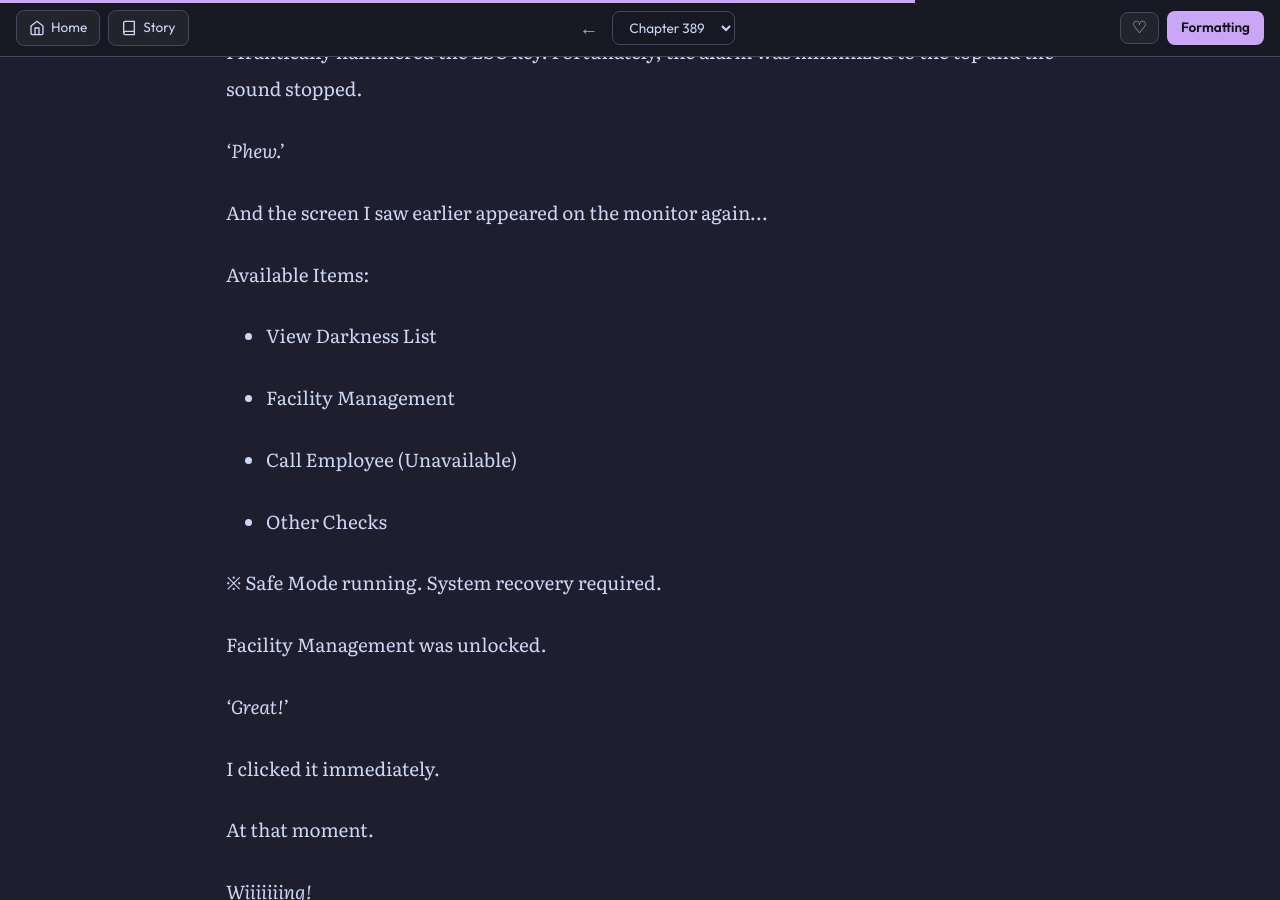
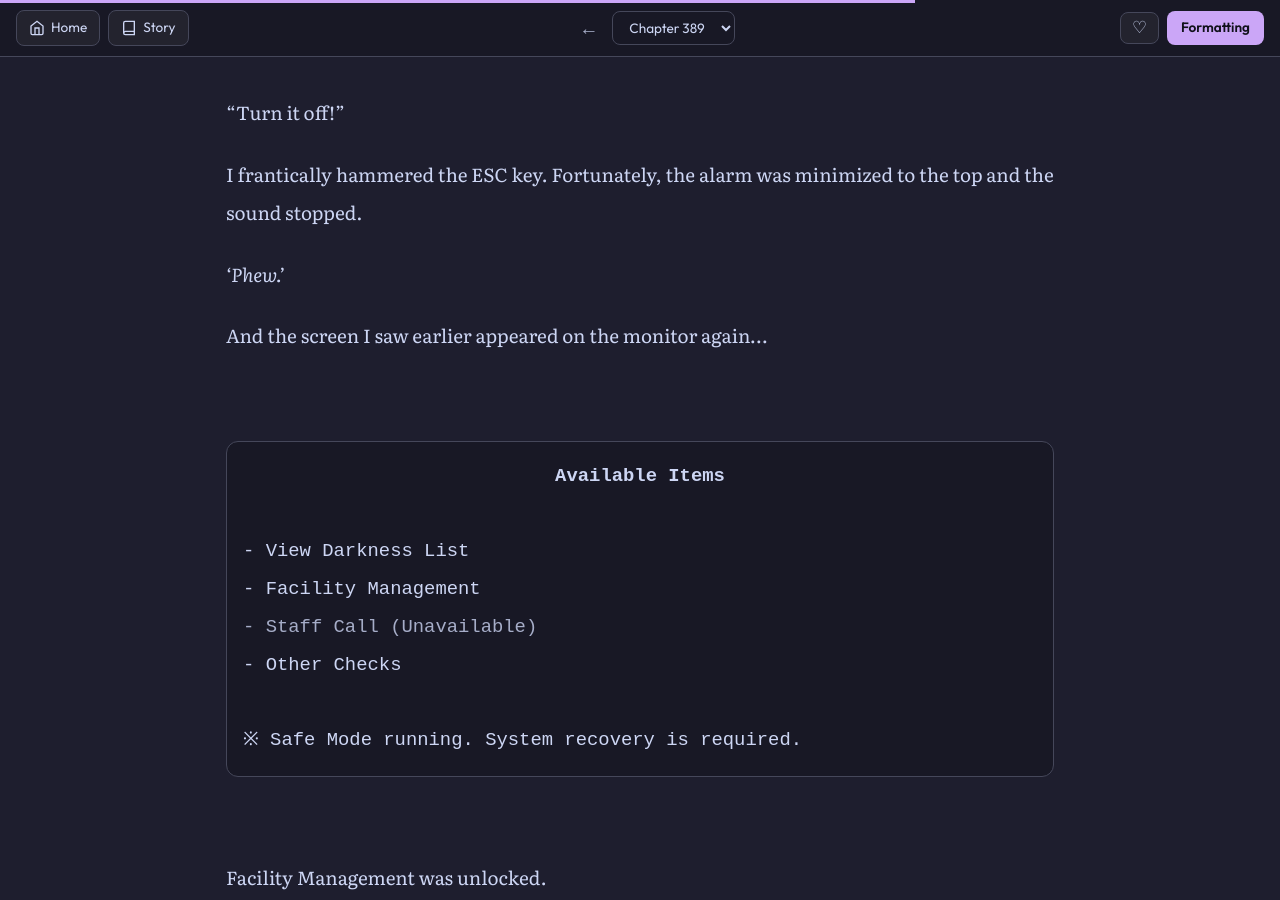
Before and after one commit to soleumn/soleumn.github.io, a Jekyll site: the page built from _chapters/gsgw/ch389.md, in a window 1280 px wide and 900 px high, scrolled down 20259 px. Built offline with Jekyll 4.4.1, drawn with Linux system fonts in a browser that asks for light colours; some web fonts are replaced; comment, search, counter and statistics services are not loaded; some of the changed text lies outside the part shown.

Commit message:
Update ch389.md

```diff
--- a/_chapters/gsgw/ch389.md
+++ b/_chapters/gsgw/ch389.md
@@ -517,7 +517,7 @@
 <br>
 
 <div class='f-workbench' style="border: 1px solid var(--borda-suave, rgba(255, 255, 255, 0.1)); background-color: var(--bg-card) !important; border-radius: 12px; padding: 16px; margin: 20px 0;">
-  <span style="color: #D42100; background: rgba(296, 200, 19, 100);">※ Emergency Alert! ※ Emergency Alert! ※ Emergency Alert! ※ Emergency Alert! ※ Emergen</span><br><br>
+  <span style="color: #CF2000; background: rgba(296, 200, 19, 100);">※ Emergency Alert! ※ Emergency Alert! ※ Emergency Alert! ※ Emergency Alert! ※ Emergency Alert!</span><br><br>
   There is currently an uncontained entity within the facility.<br><br>
   Prompt action required!
 </div>
@@ -528,7 +528,11 @@
 
 I already know!
 
+<br>
+
 *Wiiiiiiing!!*
+
+<br>
 
 "Turn it off!"
 
@@ -538,17 +542,18 @@
 
 And the screen I saw earlier appeared on the monitor again…
 
-Available Items:
+<br>
 
-- View Darkness List
+<div class='f-workbench' style="border: 1px solid var(--borda-suave, rgba(255, 255, 255, 0.1)); background-color: var(--bg-card) !important; border-radius: 12px; padding: 16px; margin: 20px 0;">
+  <strong><center>Available Items</center></strong><br>
+  - View Darkness List<br>
+  - Facility Management<br>
+  <span style="color: var(--texto-secundario);">- Staff Call (Unavailable)</span><br>
+  - Other Checks<br><br>
+  ※ Safe Mode running. System recovery is required.
+</div>
 
-- Facility Management
-
-- Call Employee (Unavailable)
-
-- Other Checks
-
-※ Safe Mode running. System recovery required.
+<br>
 
 Facility Management was unlocked.
 
@@ -558,7 +563,11 @@
 
 At that moment.
 
+<br>
+
 *Wiiiiiiing!*
+
+<br>
 
 "...!"
 
@@ -642,13 +651,21 @@
 
 The central control room, for sure…
 
+<br>
+
 *Wiiiiiiing!!*
 
-※ Emergency Alert! ※ Emergency Alert! ※ Emergency Alert! ※ Emergency Alert! ※ Emergen
+<br>
 
-There is currently a non-human entity in an uncontained state within the facility.
+<br>
 
-Prompt action required!
+<div class='f-workbench' style="border: 1px solid var(--borda-suave, rgba(255, 255, 255, 0.1)); background-color: var(--bg-card) !important; border-radius: 12px; padding: 16px; margin: 20px 0;">
+  <span style="color: #CF2000; background: rgba(296, 200, 19, 100);">※ Emergency Alert! ※ Emergency Alert! ※ Emergency Alert! ※ Emergency Alert! ※ Emergency Alert!</span><br><br>
+  There is currently a non-human entity in an uncontained state within the facility.<br><br>
+  Prompt action required!
+</div>
+
+<br>
 
 Aaaaagh!
 
@@ -668,7 +685,13 @@
 
 An alert bar was displayed at the top.
 
-※ Emergency Alert! (2)
+<br>
+
+<div class='f-workbench' style="border: 1px solid var(--borda-suave, rgba(255, 255, 255, 0.1)); background-color: var(--bg-card) !important; border-radius: 12px; padding: 16px; margin: 20px 0;">
+  <span style="color: #CF2000; background: rgba(296, 200, 19, 100);">※ Emergency Alert! (2)</span>
+</div>
+
+<br>
 
 ...Two of them.
 
@@ -688,7 +711,11 @@
 
 What stimulated it?
 
-...This phenomenon is presumed to be a reaction to a type of biological stimulus.
+<br>
+
+<span style="color: var(--texto-secundario);">—...This phenomenon is presumed to be a reaction to a type of biological stimulus.</span>
+
+<br>
 
 Assuming Ho Yuwon's judgment was correct.
 
@@ -696,7 +723,11 @@
 
 Perhaps because a completely unexpected new life sign appeared in this location…
 
+<br>
+
 *Knock, knock, knock.*
+
+<br>
 
 "……."
 
@@ -704,13 +735,21 @@
 
 It came from the door of the central control room.
 
+<br>
+
 *Knock, knock, knock.*
+
+<br>
 
 A polite, courteous, and beautiful knocking sound.
 
 And I saw it.
 
+<br>
+
 *Knock, knock, knock.*
+
+<br>
 
 ...The monitor screen showing the central control room.
 
@@ -718,12 +757,41 @@
 
 And a newly appeared…
 
+<br>
+
 *Knock, knock.*
 
-Giant blue dot.
+<br>
 
-Turn around
+A giant blue dot.
 
-My beloved
+<br>
+
+<br>
+
+<br>
+
+<br>
+
+<br>
+
+<br>
+
+<div class='f-lifesavers' style="text-align: right !important; margin: 20px 0;">
+   <big>Turn around,<br>
+   My beloved</big>
+</div>
+
+<br>
+
+<br>
+
+<br>
+
+<br>
+
+<br>
+
+<br>
 
 It has followed me.
```
